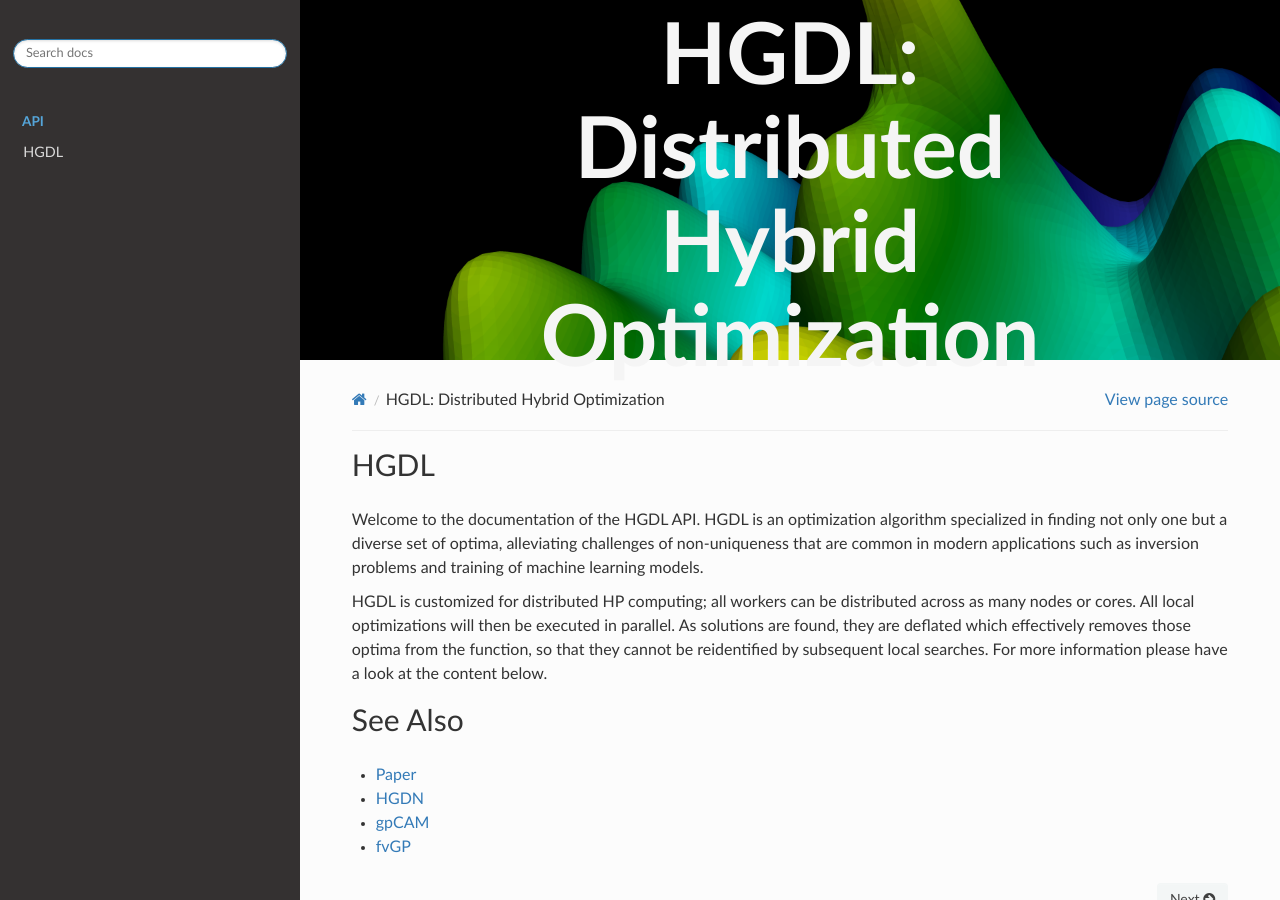
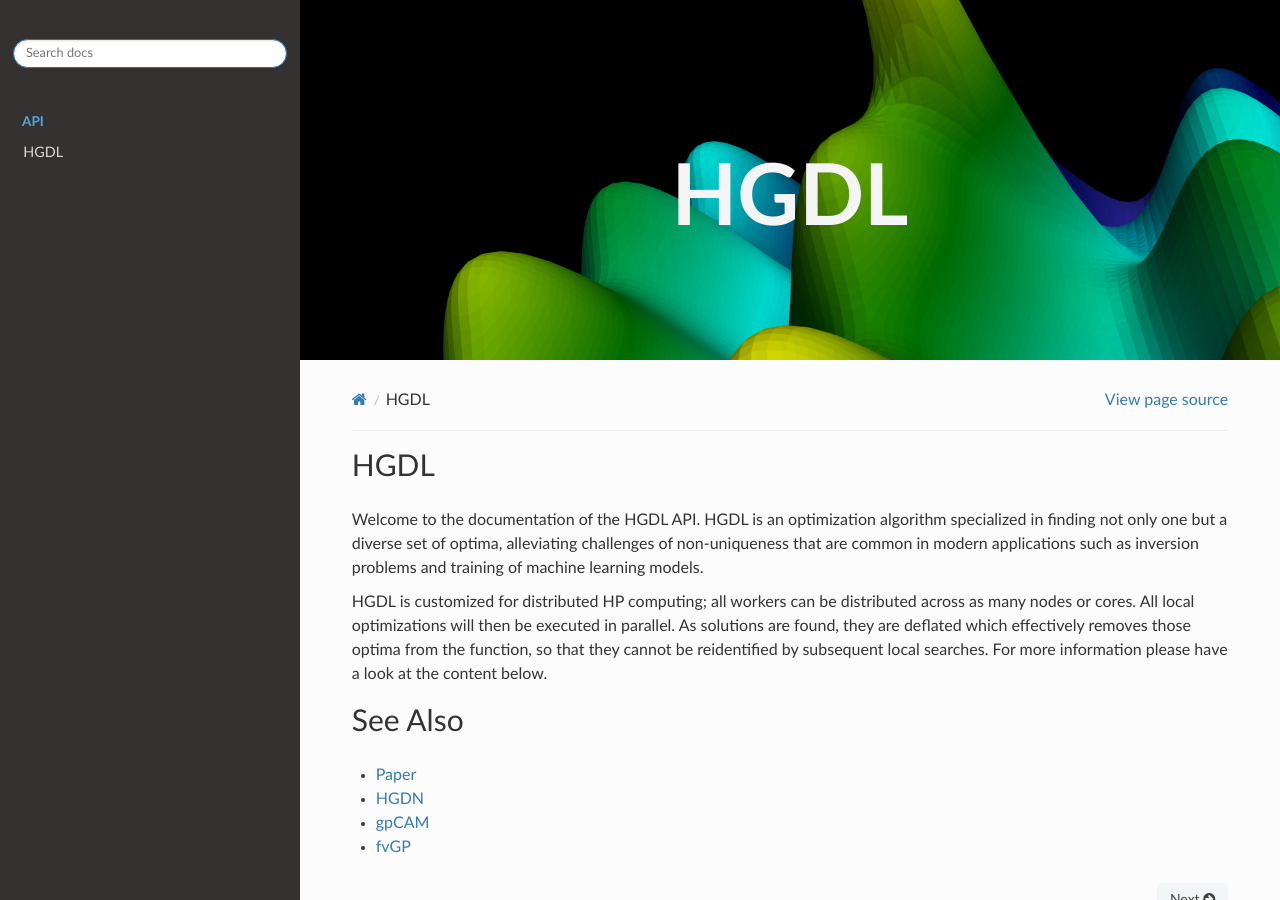
Before and after one commit to lbl-camera/HGDL, a Sphinx documentation site: the page built from docs/source/index.md, in a window 1280 px wide and 900 px high. Built offline with Sphinx 7.4.7 and the Read the Docs theme 2.0.0, drawn with Linux system fonts in a browser that asks for light colours; pages that are not in the unit, such as notebooks, are missing from menus.

Commit message:
changed title on index page (2)

````diff
--- a/docs/source/index.md
+++ b/docs/source/index.md
@@ -21,7 +21,7 @@ caption: Examples
 examples/rosenbrock.md
 ```
 
-# HGDL: Distributed Hybrid Optimization
+# HGDL
 
 +++
 
````
